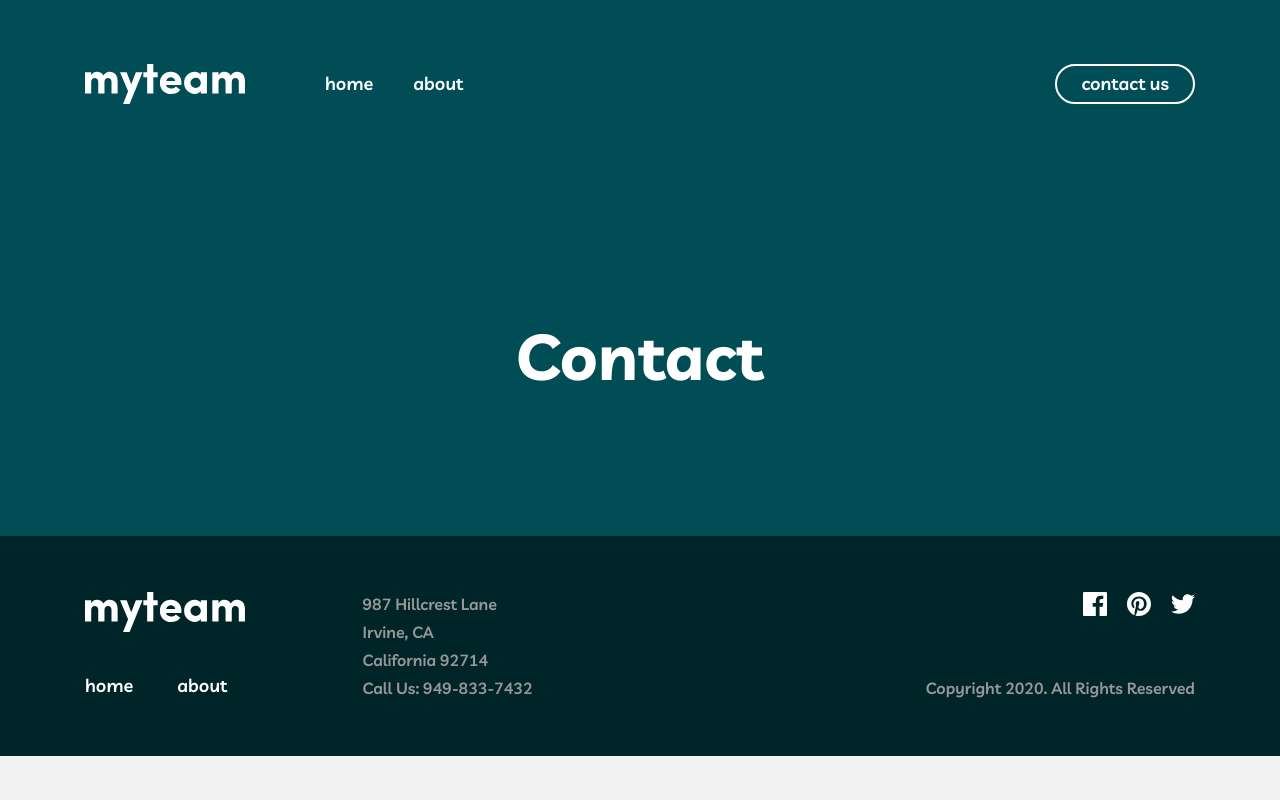
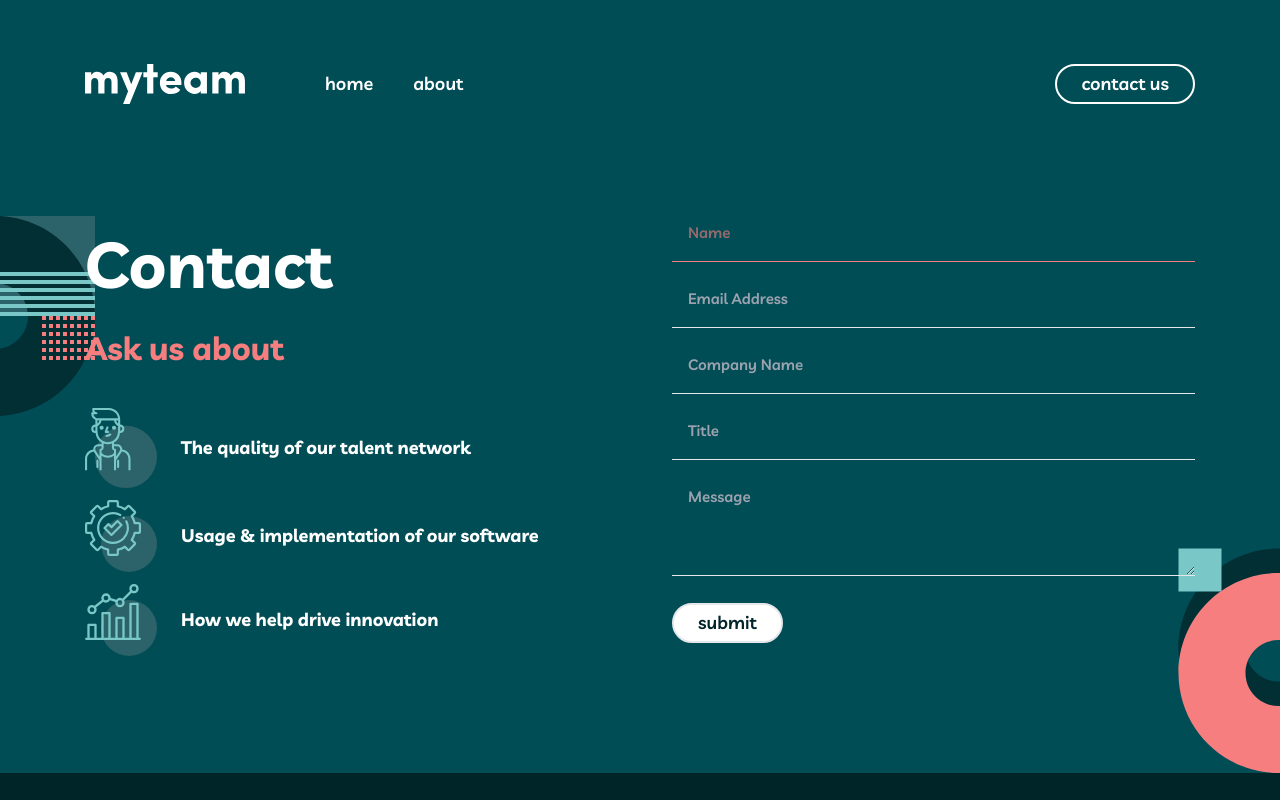
Before and after one commit to artimys/myteam-multi-page, a Next.js app: page /contact in a window 1280 px wide. Shown: the top 800 px of the page. Built offline with nearby package versions, Linux system fonts and the light colour scheme.

Commit message:
Add contact page UI

```diff
--- a/src/app/contact/page.jsx
+++ b/src/app/contact/page.jsx
@@ -1,9 +1,85 @@
+import Image from "next/image";
+import FullBleedContainer from "@/components/layout/FullBleedContainer";
+import IconPerson from "../../../public/images/icon-person.svg";
+import IconCog from "../../../public/images/icon-cog.svg";
+import IconChart from "../../../public/images/icon-chart.svg";
+
 function contact() {
   return (
     <>
-      <div className="container text-center h-80 bg-primary-midnight-green py-28">
-        <h1>Contact</h1>
-      </div>
+      <FullBleedContainer classNames="bg-contact-pattern bg-primary-midnight-green">
+        <div className="container">
+          <div className="grid grid-cols-1 max-w-[542px] lg:max-w-2xl xl:max-w-[1110px] mx-auto xl:grid-cols-2 gap-16">
+            <div className="text-center xl:text-left">
+              <h1 className="xl:mt-5">Contact</h1>
+              <p className="text-primary-light-coral mt-3 xl:mt-8 text-[32px] font-bold leading-[48px]">
+                Ask us about
+              </p>
+
+              <ul className="flex flex-col gap-6 text-lg font-bold text-left mt-9 md:gap-3 text-primary-white">
+                <li className="flex items-center gap-6">
+                  <Image src={IconPerson} width={72} alt="" />
+                  The quality of our talent network
+                </li>
+                <li className="flex items-center gap-6">
+                  <Image src={IconCog} width={72} alt="" />
+                  Usage & implementation of our software
+                </li>
+                <li className="flex items-center gap-6">
+                  <Image src={IconChart} width={72} alt="" />
+                  How we help drive innovation
+                </li>
+              </ul>
+            </div>
+
+            <form
+              action=""
+              className="font-semibold text-[15px] leading-[25px] space-y-5 text-primary-white"
+            >
+              <input
+                type="text"
+                name=""
+                id=""
+                placeholder="Name"
+                className="input-error"
+              />
+              {/* <small className="p-4 italic font-bold text-primary-light-coral text-[10px]">
+                This field is required
+              </small> */}
+
+              <input
+                type="email"
+                name=""
+                id=""
+                placeholder="Email Address"
+                className=""
+              />
+
+              <input
+                type="text"
+                name=""
+                id=""
+                placeholder="Company Name"
+                className=""
+              />
+
+              <input
+                type="text"
+                name=""
+                id=""
+                placeholder="Title"
+                className=""
+              />
+
+              <textarea name="" id="" rows="3" placeholder="Message"></textarea>
+
+              <button type="submit" className="btn btn-secondary">
+                submit
+              </button>
+            </form>
+          </div>
+        </div>
+      </FullBleedContainer>
     </>
   );
 }
--- a/src/app/globals.css
+++ b/src/app/globals.css
@@ -7,6 +7,13 @@ body {
 }
 
 @layer base {
+  h1 {
+    @apply font-bold text-[40px] leading-[40px] text-primary-white md:text-[64px] md:leading-[56px];
+  }
+
+  h2 {
+    @apply font-bold text-[32px] leading-[32px] text-primary-white xl:text-[48px] xl:leading-[48px];
+  }
   a {
     @apply font-semibold transition-colors duration-150;
   }
@@ -15,12 +22,41 @@ body {
     @apply transition-colors duration-150;
   }
 
-  h1 {
-    @apply font-bold text-[40px] leading-[40px] text-primary-white md:text-[64px] md:leading-[56px];
+  input[type="text"],
+  input[type="email"],
+  textarea {
+    @apply bg-transparent border-b-[1px] w-full p-4 pt-1 pb-4 text-primary-white;
   }
 
-  h2 {
-    @apply font-bold text-[32px] leading-[32px] text-primary-white xl:text-[48px] xl:leading-[48px];
+  input[type="text"]:focus,
+  input[type="email"]:focus,
+  textarea:focus {
+    outline: 0;
+    @apply border-secondary-rapture-blue;
+  }
+
+  input[type="text"]:-webkit-autofill,
+  input[type="text"]:-webkit-autofill:hover,
+  input[type="text"]:-webkit-autofill:focus,
+  input[type="text"]:-webkit-autofill:active,
+  input[type="email"]:-webkit-autofill:hover,
+  input[type="email"]:-webkit-autofill:focus,
+  input[type="email"]:-webkit-autofill:active,
+  input[type="email"]:-webkit-autofill {
+    box-shadow: 0 0 0 30px #79c8c7 inset !important; /* change the bg color */
+    -webkit-text-fill-color: #002529; /* change the text color */
+  }
+
+  textarea {
+    @apply p-4 pt-1;
+  }
+
+  .input-error {
+    @apply border-primary-light-coral;
+  }
+
+  .input-error::placeholder {
+    @apply text-primary-light-coral opacity-60;
   }
 }
 
@@ -32,12 +68,16 @@ body {
   @apply inline-block px-6 py-1 text-lg font-semibold border-2 cursor-pointer disabled:opacity-25 disabled:cursor-not-allowed rounded-3xl disabled:pointer-events-none;
 }
 
-.btn-primary-light {
+.btn-primary {
   @apply bg-transparent border-primary-white text-primary-white hover:bg-primary-white hover:text-secondary-dark-green;
 }
 
-.btn-primary-dark {
+.btn-primary--dark {
   @apply text-secondary-sacramento-state-green border-secondary-sacramento-state-green hover:text-primary-white hover:bg-secondary-sacramento-state-green;
+}
+
+.btn-secondary {
+  @apply px-6 bg-primary-white text-secondary-dark-green hover:bg-secondary-rapture-blue hover:border-secondary-rapture-blue;
 }
 
 /* Meet the directors button */
@@ -102,6 +142,18 @@ body {
     @apply bg-no-repeat bg-about-4 bg-[left_-100px_top_-99px] md:bg-[left_top_-99px] xl:bg-[left_top];
   }
 
+  /* Contact page patterns */
+
+  .bg-contact-pattern {
+    @apply bg-no-repeat
+          pb-[7.4rem]
+          sm:pb-[8rem]
+          md:pb-[7.7rem]
+          xl:pb-[7.3rem]
+          bg-[url(/images/bg-pattern-about-2-contact-1.svg),_url(/images/bg-pattern-contact-2.svg)]
+          bg-[position:left_-99px_top_-200px,_right_-99px_bottom_-99px] md:bg-[position:left_-105px_top,_right_-99px_bottom];
+  }
+
   /* Shared patterns */
   .bg-pattern-get-started {
     @apply bg-no-repeat
--- a/src/app/layout.js
+++ b/src/app/layout.js
@@ -20,7 +20,7 @@ export const metadata = {
 export default function RootLayout({ children }) {
   return (
     <html lang="en">
-      <body className={`${livvic.className}`}>
+      <body className={`${livvic.className} bg-primary-midnight-green`}>
         <Header />
         <main>{children}</main>
         <Footer />
--- a/src/components/layout/Header.jsx
+++ b/src/components/layout/Header.jsx
@@ -33,7 +33,7 @@ function Header() {
               </li>
 
               <li className="ml-auto">
-                <Link href="/contact" className="btn btn-primary-light">
+                <Link href="/contact" className="btn btn-primary">
                   contact us
                 </Link>
               </li>
--- a/src/components/layout/ReadyGetStarted.jsx
+++ b/src/components/layout/ReadyGetStarted.jsx
@@ -10,7 +10,7 @@ function ReadyGetStarted() {
             Ready to get started?
           </h4>
 
-          <Link href="/contact" className="mt-5 btn btn-primary-dark md:mt-0">
+          <Link href="/contact" className="mt-5 btn btn-primary--dark md:mt-0">
             contact us
           </Link>
         </div>
```
